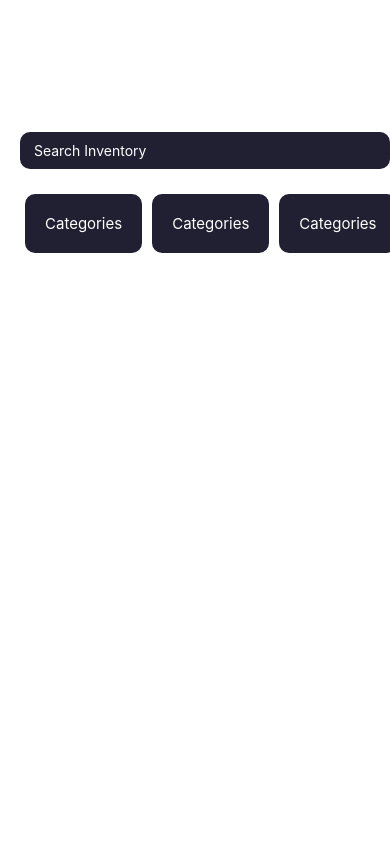
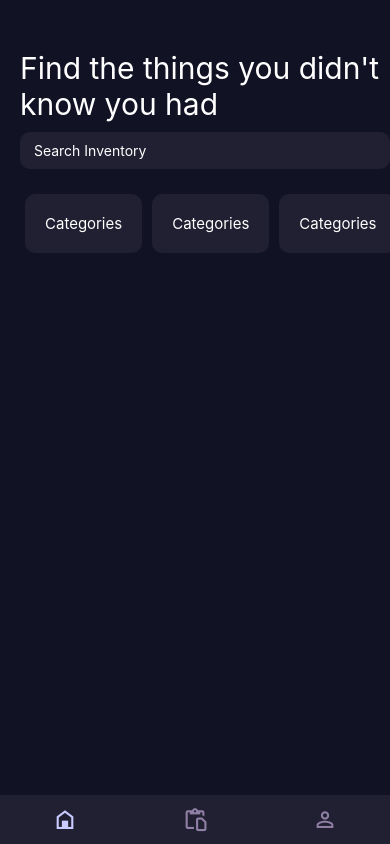
Before and after one commit to n4-t3/React-Native-Inventory-Tracker, a React Native app: screen /Home in a window 390 px wide. Built offline with nearby package versions, Linux system fonts and the light colour scheme.

Commit message:
added navigation

```diff
--- a/App.js
+++ b/App.js
@@ -1,20 +1,54 @@
 import { StatusBar } from 'expo-status-bar';
-import { StyleSheet, View } from 'react-native';
+import { NavigationContainer } from '@react-navigation/native';
+import { createBottomTabNavigator } from '@react-navigation/bottom-tabs';
+import MaterialCommunityIcons from 'react-native-vector-icons/MaterialCommunityIcons';
+import colors from './colors';
+
 import HomeScreen from './screens/home.screen';
+import Categories from './components/categories.component';
+import InputField from './components/inputField.component';
+
+const Tab = createBottomTabNavigator();
 
 export default function App() {
   return (
-    <View style={styles.container}>
-      <StatusBar style="light" />
-      <HomeScreen/>
-    </View>
+    <>
+    <StatusBar style="light" />
+    <NavigationContainer>
+      <Tab.Navigator
+        initialRouteName="Home"
+        screenOptions={{
+          headerShown: false,
+          tabBarShowLabel: false,
+          tabBarActiveTintColor: colors.activePage,
+          tabBarInactiveTintColor: colors.inactivePage,
+          tabBarActiveBackgroundColor: colors.secondaryBackground,
+          tabBarInactiveBackgroundColor: colors.secondaryBackground,
+          tabBarHideOnKeyboard:true,
+          tabBarStyle: {
+            borderTopWidth: 0
+          }
+          }}>
+        <Tab.Screen name="Home" component={HomeScreen} options={{
+          tabBarLabel: 'Home',
+          tabBarIcon: ({ color, size }) => (
+            <MaterialCommunityIcons name="home-variant-outline" color={color} size={size} />
+          ),
+        }}/>
+        <Tab.Screen name="InputField" component={InputField} options={{
+          tabBarLabel: 'files',
+          tabBarIcon: ({ color, size }) => (
+            <MaterialCommunityIcons name="clipboard-file-outline" color={color} size={size} />
+          ),
+        }}/>
+        <Tab.Screen name="Categories" component={Categories} options={{
+          tabBarLabel: 'Profile',
+          tabBarIcon: ({ color, size }) => (
+            <MaterialCommunityIcons name="account-outline" color={color} size={size} />
+          ),
+        }}/>
+      </Tab.Navigator>
+    </NavigationContainer>
+    </>
   );
 }
-
-const styles = StyleSheet.create({
-  container: {
-      marginTop:50,
-      marginLeft:20,
-      flex: 1,
-  },
-});
--- a/app.json
+++ b/app.json
@@ -5,7 +5,6 @@
     "version": "1.0.0",
     "orientation": "portrait",
     "icon": "./assets/icon.png",
-    "backgroundColor" : "#02080F",
     "userInterfaceStyle": "light",
     "splash": {
       "image": "./assets/splash.png",
--- a/colors.js
+++ b/colors.js
@@ -7,6 +7,8 @@ const colors = {
     buttonSecondaryRipple: "#CC9B6D",
     fontColor: "#FFFFFF",
     ripple:"#161B22",
+    activePage:"#C9CBFF",
+    inactivePage:"#907FA4"
 }
 
 export default colors
--- a/components/button.component.js
+++ b/components/button.component.js
@@ -0,0 +1,37 @@
+import { StyleSheet, Pressable } from 'react-native';
+import StyledText from './styledText.component';
+import colors from '../colors';
+
+const Button = ({value,type}) =>{
+    let color  = ""
+    let ripple = ""
+    if(type=="primary"){
+        color = colors.buttonPrimary
+        ripple = colors.buttonPrimaryRipple
+    }else if(type=="secondary"){
+        color = colors.buttonSecondary
+        ripple = colors.buttonSecondaryRipple
+    }
+    const handlePress = (e)=>{
+        console.log(e)
+    }
+    return (
+        <Pressable
+            android_ripple={{color:ripple}}
+            style={{backgroundColor:color ,...styles.pressStyle}}
+            onPress={handlePress}>
+            <StyledText type="small">{value}</StyledText>
+        </Pressable >
+    )
+}
+
+const styles = StyleSheet.create({
+    pressStyle: {
+        borderRadius:10,
+        margin:5,
+        padding:20,
+        overflow:'hidden'
+    },
+ });
+
+export default Button
--- a/package.json
+++ b/package.json
@@ -9,6 +9,8 @@
     "web": "expo start --web"
   },
   "dependencies": {
+    "@react-navigation/bottom-tabs": "^6.4.0",
+    "@react-navigation/native": "^6.0.13",
     "expo": "~47.0.6",
     "expo-status-bar": "~1.4.2",
     "react": "18.1.0",
--- a/screens/home.screen.js
+++ b/screens/home.screen.js
@@ -1,9 +1,9 @@
-import { StyleSheet, View,ScrollView } from 'react-native';
+import { StyleSheet, ScrollView } from 'react-native';
 import colors from '../colors';
 import StyledText from '../components/styledText.component';
 import Categories from '../components/categories.component';
 import InputField from '../components/inputField.component';
-
+import Button from '../components/button.component';
 const HomeScreen = (props) =>{
     return (
         <ScrollView style={styles.container}>
@@ -28,6 +28,9 @@ const HomeScreen = (props) =>{
 const styles = StyleSheet.create({
     container: {
         flex: 1,
+        backgroundColor:colors.primaryBackground,
+        paddingTop:50,
+        paddingLeft:20,
     },
     row:{
         flexGrow: 0,
```
Also changed, not shown: UI/navBar.js (deleted), 1 other file (tests, documents, lock files or other folders).
